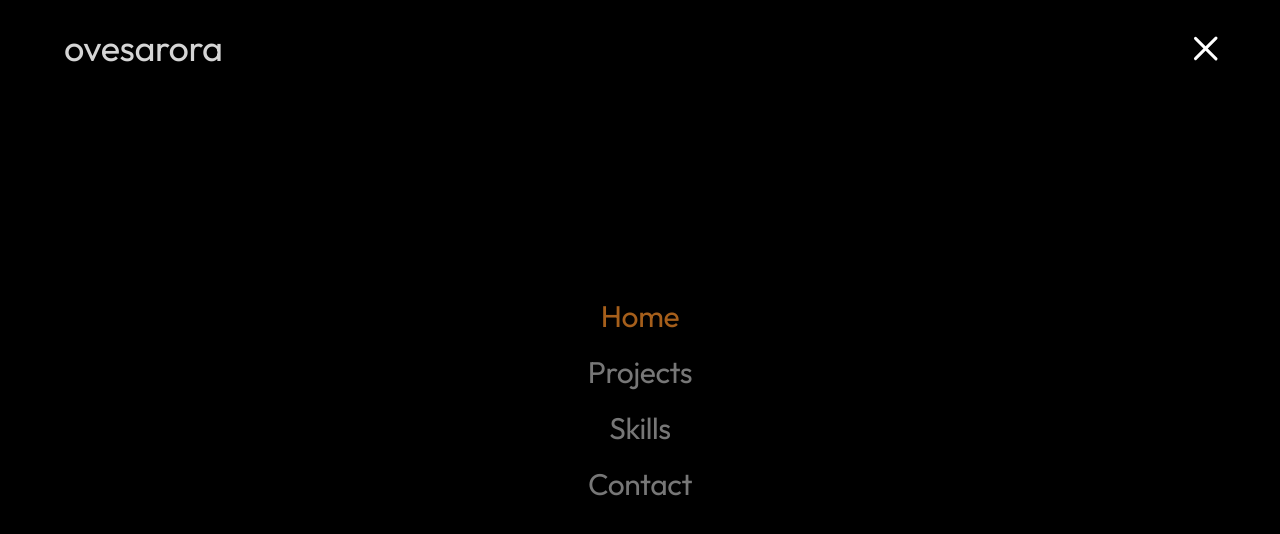
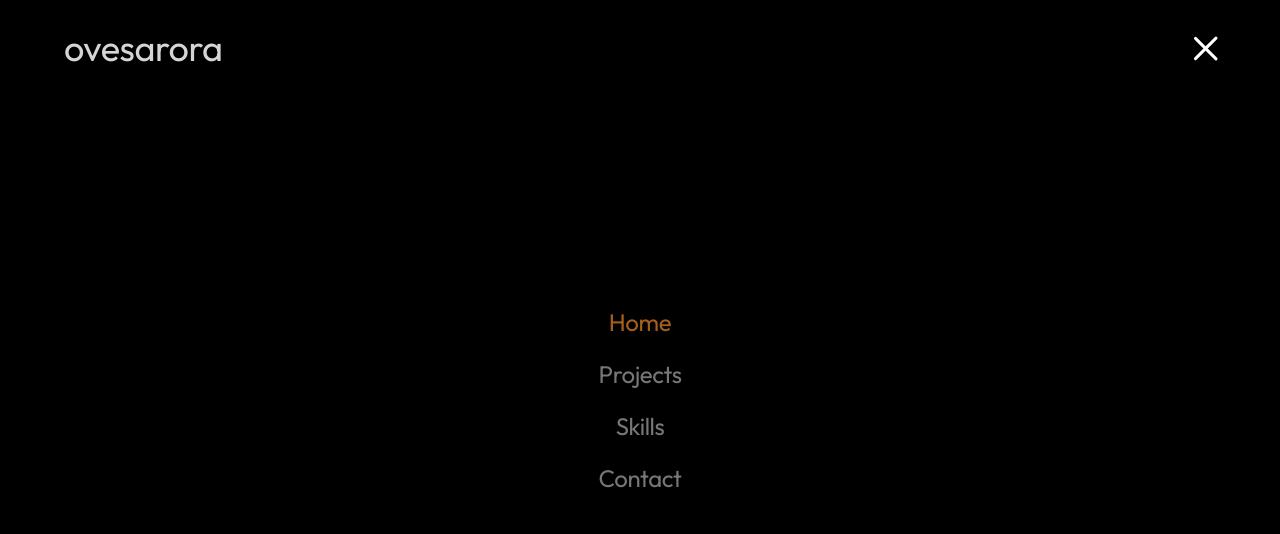
Before and after one commit to mr-saad/oves-portfolio, a React (Vite) app: page / in a window 1280 px wide. Both pictures are taken after a click on the button 1196 px from the left and 48 px from the top of the page. Shown: the top 534 px of the page. Built offline with nearby package versions, Linux system fonts and the light colour scheme.

Commit message:
Reduce font size of navigation menu links

```diff
--- a/src/components/Navbar.jsx
+++ b/src/components/Navbar.jsx
@@ -76,7 +76,7 @@ export default function Navbar() {
               initial="initial"
               animate="animate"
               exit="exit"
-              className="z-20 grid content-center text-center text-3xl text-[#777] justify-center gap-5 fixed inset-0 w-full h-full bg-black"
+              className="z-20 grid content-center text-center text-xl sm:text-2xl text-[#777] justify-center gap-4 sm:gap-5 fixed inset-0 w-full h-full bg-black"
             >
               {links.map((link, index) => (
                 <motion.li
```
